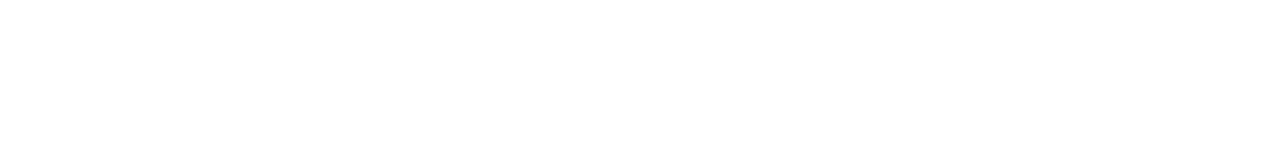
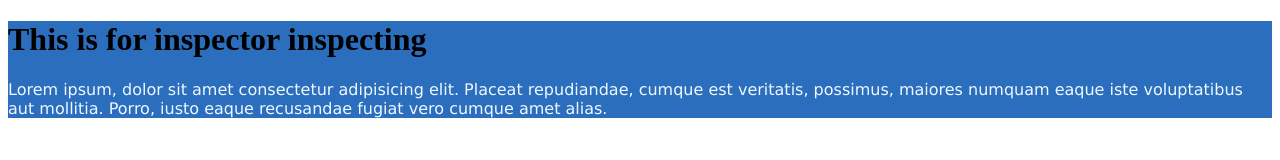
Before and after one commit to Hoodoo42/inspectorInspecting, a plain HTML site: page index.html in a window 1280 px wide. Drawn offline with Linux system fonts and the light colour scheme.

Commit message:
added content and played with the inspector

```diff
--- a/css/style.css
+++ b/css/style.css
@@ -0,0 +1,8 @@
+#header{
+    background-color: rgb(42, 110, 189);
+}
+
+p{
+    font-family: 'Lucida Sans', 'Lucida Sans Regular', 'Lucida Grande', 'Lucida Sans Unicode', Geneva, Verdana, sans-serif;
+    color: aliceblue;
+}
--- a/index.html
+++ b/index.html
@@ -1,12 +1,23 @@
 <!DOCTYPE html>
 <html lang="en">
-<head>
-    <meta charset="UTF-8">
-    <meta http-equiv="X-UA-Compatible" content="IE=edge">
-    <meta name="viewport" content="width=device-width, initial-scale=1.0">
+  <head>
+    <meta charset="UTF-8" />
+    <meta http-equiv="X-UA-Compatible" content="IE=edge" />
+    <meta name="viewport" content="width=device-width, initial-scale=1.0" />
+
+    <link rel="stylesheet" href="css/style.css" />
+
     <title>Document</title>
-</head>
-<body>
-
-</body>
+  </head>
+  <body>
+    <header id="header">
+      <h1>This is for inspector inspecting</h1>
+      <p>
+        Lorem ipsum, dolor sit amet consectetur adipisicing elit. Placeat
+        repudiandae, cumque est veritatis, possimus, maiores numquam eaque iste
+        voluptatibus aut mollitia. Porro, iusto eaque recusandae fugiat vero
+        cumque amet alias.
+      </p>
+    </header>
+  </body>
 </html>
```
